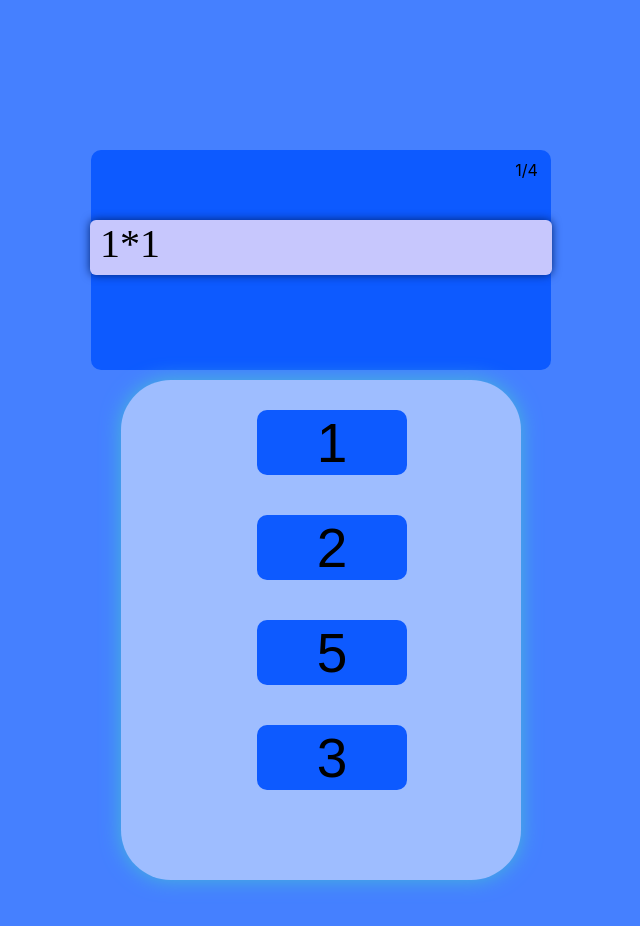
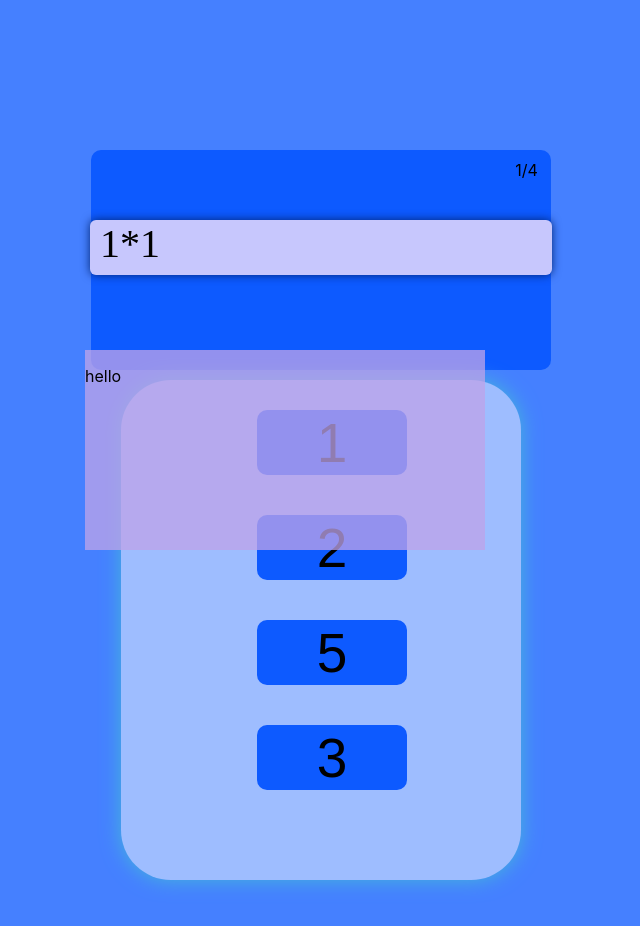
Before and after one commit to ElAv252/QuizApp, a React (Create React App) app: page / in a window 1280 px wide. Shown: the top 926 px of the page, without its empty margins (639-1279 px from the left). Built offline with nearby package versions, Linux system fonts and the light colour scheme.

Commit message:
Update CorrectAnswer.jsx

```diff
--- a/src/CorrectAnswer.jsx
+++ b/src/CorrectAnswer.jsx
@@ -1,17 +1,13 @@
-import React from 'react';
+import React, { useState } from 'react';
 
 export default function CorrectAnswer() {
 
-    const CorrectAnswer = document.getElementsByClassName('CorrectAnswer')[0];
-    if (CorrectAnswer) {
-        CorrectAnswer.style.display = 'block';
-    }
+    const [value, setValue] = useState('block')
+
+
     return (
-        < div className="CorrectAnswer" onClick={() => {
-            CorrectAnswer.style.display = 'none'
-        }}>
-            <p >fdg</p>
+        < div className="CorrectAnswer" style={{ display: value }} onClick={() => setValue('none')}>
+            <p >hello</p>
         </div >
     )
-
 };
```
